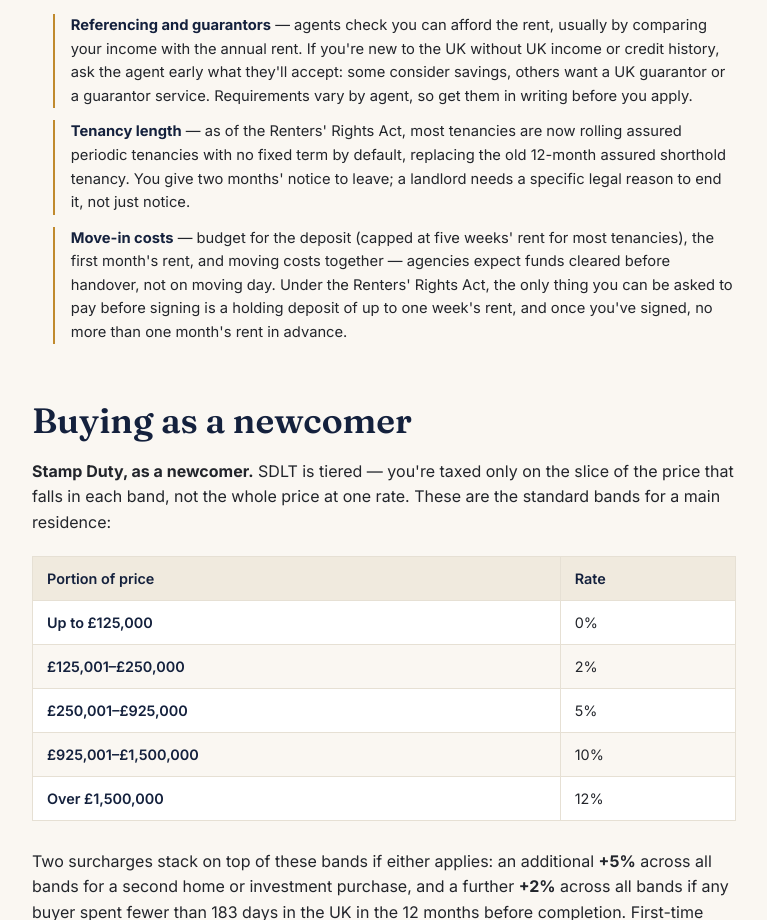
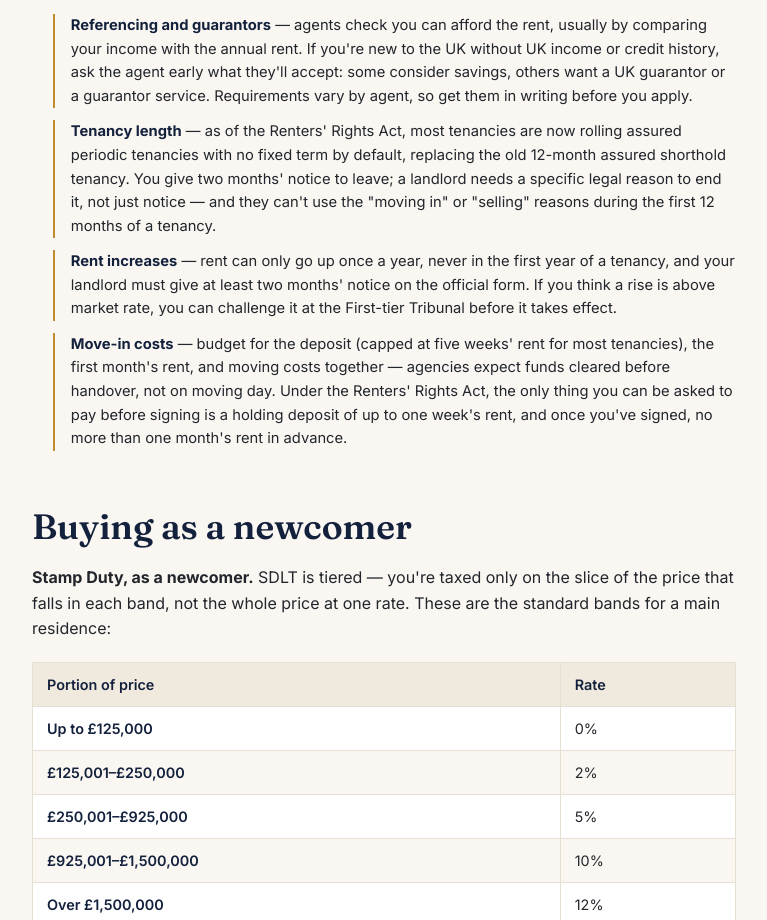
Before and after one commit to AceBoogie28/MovingtoLondonUK, a plain HTML site: page guides/renting-vs-buying.html in a window 1280 px wide. Shown: the part 1550-2470 px from the top of the page, without its empty margins (72-839 px from the left). Drawn offline with Linux system fonts and the light colour scheme.

Commit message:
Add 12-month protection and rent-increase rules from the Renters' Rights Act
Co-Authored-By: Claude Sonnet 5.5 <noreply@anthropic.com>

```diff
--- a/guides/renting-vs-buying.html
+++ b/guides/renting-vs-buying.html
@@ -79,7 +79,8 @@
       <h2>Renting as a newcomer</h2>
       <ul class="n-transport-list">
         <li><b>Referencing and guarantors</b> — agents check you can afford the rent, usually by comparing your income with the annual rent. If you're new to the UK without UK income or credit history, ask the agent early what they'll accept: some consider savings, others want a UK guarantor or a guarantor service. Requirements vary by agent, so get them in writing before you apply.</li>
-        <li><b>Tenancy length</b> — as of the Renters' Rights Act, most tenancies are now rolling assured periodic tenancies with no fixed term by default, replacing the old 12-month assured shorthold tenancy. You give two months' notice to leave; a landlord needs a specific legal reason to end it, not just notice.</li>
+        <li><b>Tenancy length</b> — as of the Renters' Rights Act, most tenancies are now rolling assured periodic tenancies with no fixed term by default, replacing the old 12-month assured shorthold tenancy. You give two months' notice to leave; a landlord needs a specific legal reason to end it, not just notice — and they can't use the "moving in" or "selling" reasons during the first 12 months of a tenancy.</li>
+        <li><b>Rent increases</b> — rent can only go up once a year, never in the first year of a tenancy, and your landlord must give at least two months' notice on the official form. If you think a rise is above market rate, you can challenge it at the First-tier Tribunal before it takes effect.</li>
         <li><b>Move-in costs</b> — budget for the deposit (capped at five weeks' rent for most tenancies), the first month's rent, and moving costs together — agencies expect funds cleared before handover, not on moving day. Under the Renters' Rights Act, the only thing you can be asked to pay before signing is a holding deposit of up to one week's rent, and once you've signed, no more than one month's rent in advance.</li>
       </ul>
 
```
Also changed, not shown: guides/cost-of-living.html (+1 -0 lines), 1 other file.
